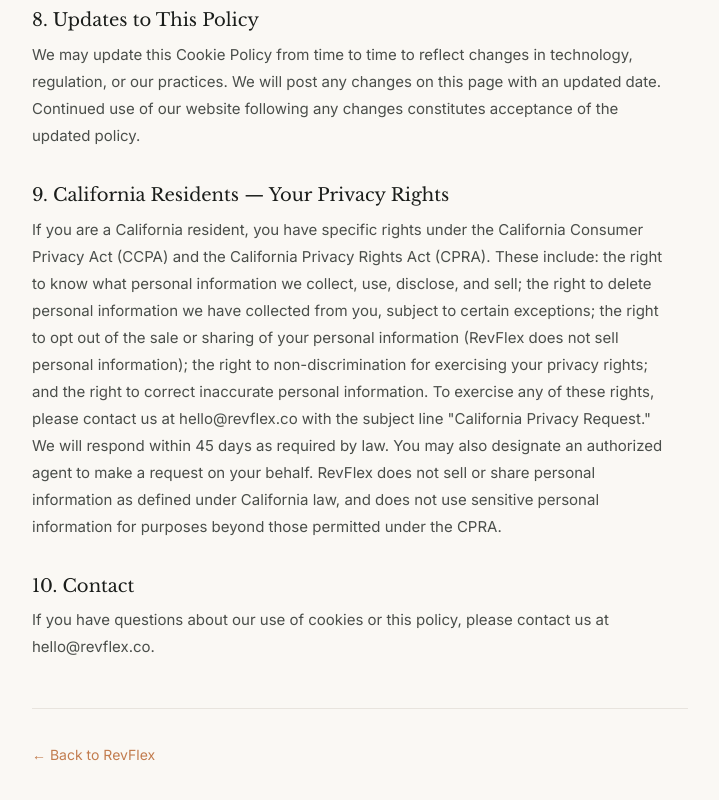
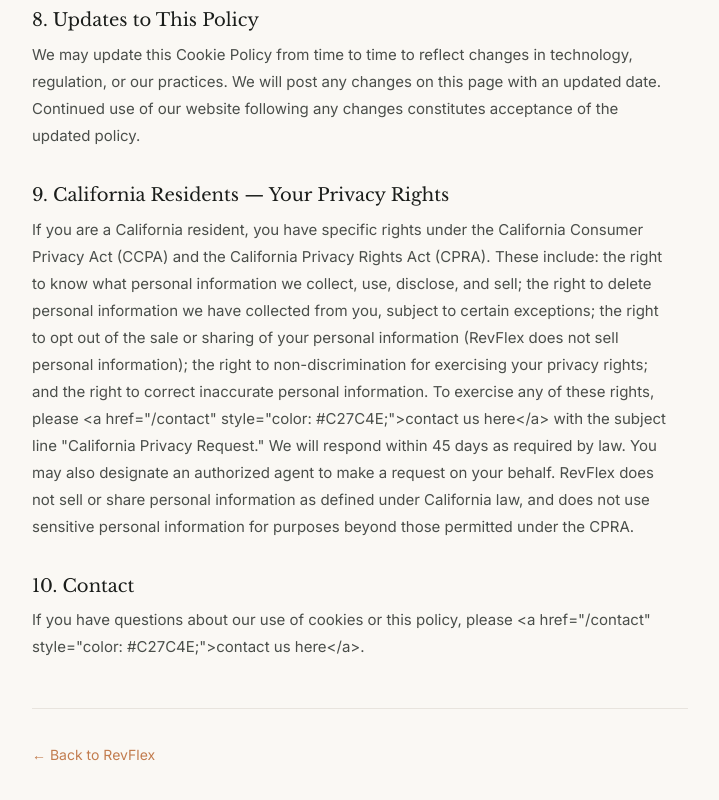
Before and after one commit to RevFlex/revflex-pip, a Next.js app: page /cookies in a window 1280 px wide. Shown: the part 1490-2290 px from the top of the page, without its empty margins (280-999 px from the left). Built offline with nearby package versions, Linux system fonts and the light colour scheme.

Commit message:
Update page.jsx

```diff
--- a/app/cookies/page.jsx
+++ b/app/cookies/page.jsx
@@ -34,11 +34,11 @@ export default function Cookies() {
     },
     {
       title: '9. California Residents — Your Privacy Rights',
-      body: 'If you are a California resident, you have specific rights under the California Consumer Privacy Act (CCPA) and the California Privacy Rights Act (CPRA). These include: the right to know what personal information we collect, use, disclose, and sell; the right to delete personal information we have collected from you, subject to certain exceptions; the right to opt out of the sale or sharing of your personal information (RevFlex does not sell personal information); the right to non-discrimination for exercising your privacy rights; and the right to correct inaccurate personal information. To exercise any of these rights, please contact us at hello@revflex.co with the subject line "California Privacy Request." We will respond within 45 days as required by law. You may also designate an authorized agent to make a request on your behalf. RevFlex does not sell or share personal information as defined under California law, and does not use sensitive personal information for purposes beyond those permitted under the CPRA.'
+      body: 'If you are a California resident, you have specific rights under the California Consumer Privacy Act (CCPA) and the California Privacy Rights Act (CPRA). These include: the right to know what personal information we collect, use, disclose, and sell; the right to delete personal information we have collected from you, subject to certain exceptions; the right to opt out of the sale or sharing of your personal information (RevFlex does not sell personal information); the right to non-discrimination for exercising your privacy rights; and the right to correct inaccurate personal information. To exercise any of these rights, please <a href="/contact" style="color: #C27C4E;">contact us here</a> with the subject line "California Privacy Request." We will respond within 45 days as required by law. You may also designate an authorized agent to make a request on your behalf. RevFlex does not sell or share personal information as defined under California law, and does not use sensitive personal information for purposes beyond those permitted under the CPRA.'
     },
     {
       title: '10. Contact',
-      body: 'If you have questions about our use of cookies or this policy, please contact us at hello@revflex.co.'
+      body: 'If you have questions about our use of cookies or this policy, please <a href="/contact" style="color: #C27C4E;">contact us here</a>.'
     },
   ]
 
```
